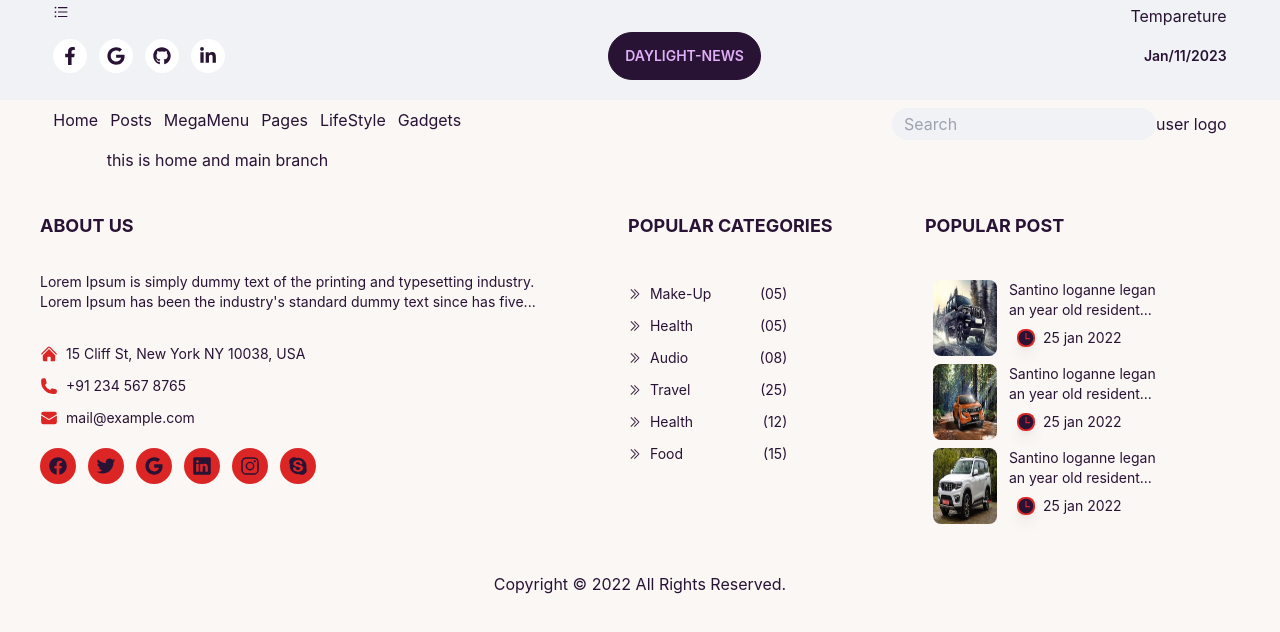
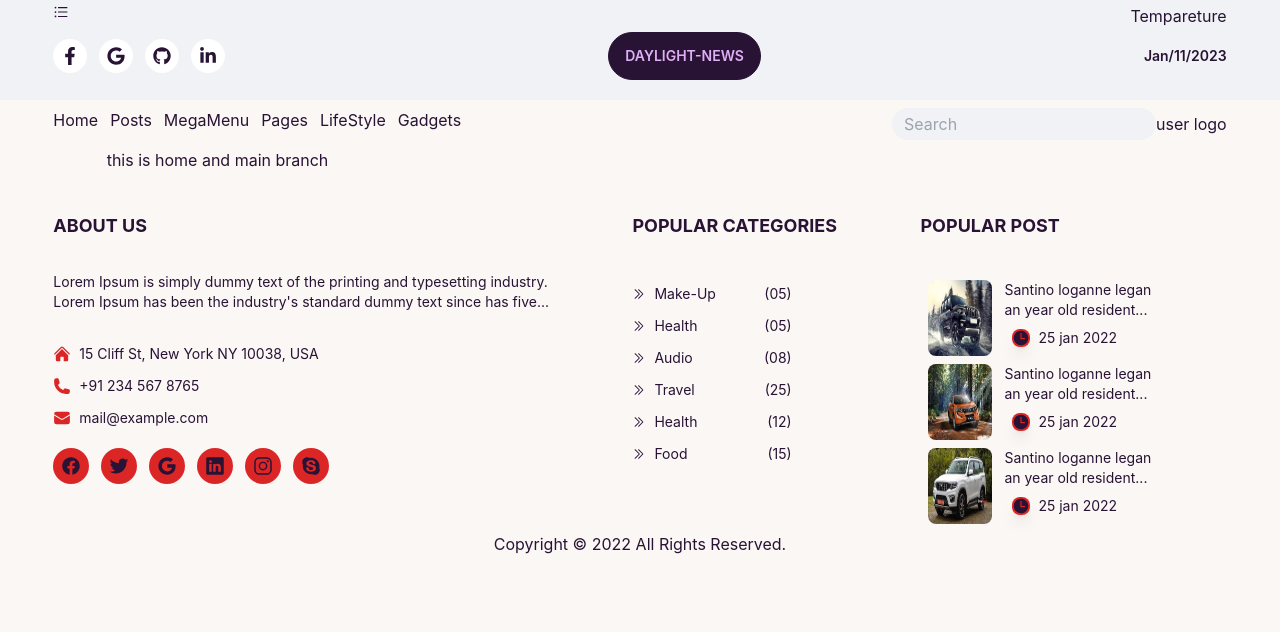
Before and after one commit to amit-sarker-00/DaylightNews, a React (Create React App) app: page / in a window 1280 px wide. Shown: the top 632 px of the page. Built offline with nearby package versions, Linux system fonts and the light colour scheme.

Commit message:
footer changes

```diff
--- a/src/Components/Drawer/Drawer.js
+++ b/src/Components/Drawer/Drawer.js
@@ -5,7 +5,7 @@ const Drawer = () => {
     return (
         <section>
 
-            <div id="drawer-navigation" className="fixed z-40 h-screen p-4 overflow-y-auto bg-white w-80 dark:bg-gray-800" tabIndex="-1" aria-labelledby="drawer-navigation-label">
+            <div id="drawer-navigation" className="fixed z-40 h-screen p-4 overflow-y- w-80 bg-gray-800" tabIndex="-1" aria-labelledby="drawer-navigation-label">
                 <div className='flex justify-between'>
                     <h5 id="drawer-navigation-label" className="text-base font-semibold text-gray-500 uppercase dark:text-gray-400">Menu</h5>
 
--- a/src/Pages/Shared/Footer.js
+++ b/src/Pages/Shared/Footer.js
@@ -9,8 +9,8 @@ import car3 from '../../assest/Footer img/car 4.jfif'
 
 const Footer = () => {
   return (
-    <div className=" pb-8 w-full">
-      <footer className="footer p-10   text-base-content">
+    <div className=" w-11/12 mx-auto ">
+      <footer className="footer pt-10  text-base-content">
         {/* ---------------------about us --------------------  */}
         <div>
           <span className=" font-bold text-lg pb-6">ABOUT US</span>
```
